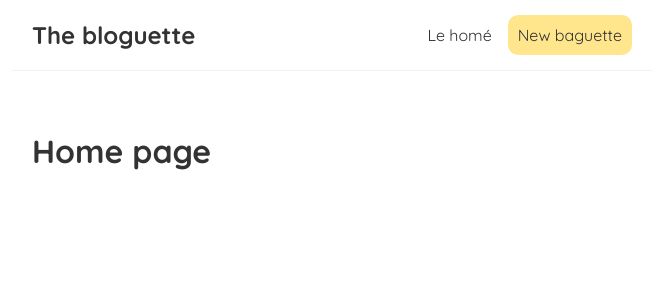
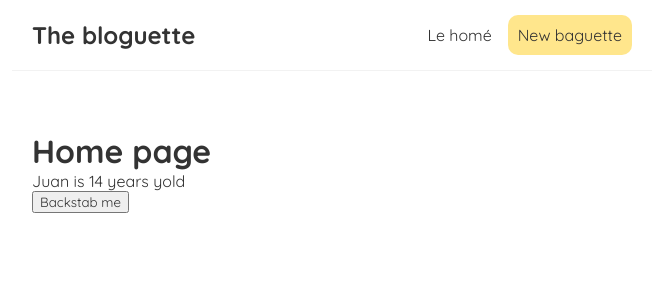
Before and after one commit to Ivan-Chaos/learning-react, a React (Create React App) app: page / in a window 1280 px wide. Shown: the top 300 px of the page, without its empty margins (308-971 px from the left). Built offline with nearby package versions, Linux system fonts and the light colour scheme.

Commit message:
#8 Hooks and stuff

```diff
--- a/src/Home.js
+++ b/src/Home.js
@@ -1,7 +1,20 @@
+import { useState } from "react";
+
 const Home = () => {
+
+    const handleClick=()=>{
+        setName("Jebediah");
+        setAge(age+1);
+    }
+
+    const [name, setName]=useState("Juan");
+    const [age, setAge]=useState(14);
+
     return (
         <div className="home">
             <h1>Home page</h1>
+            <p>{name} is {age} years yold</p>
+            <button onClick={ () => { handleClick(); }}>Backstab me</button>
         </div>
      );
 }
```
